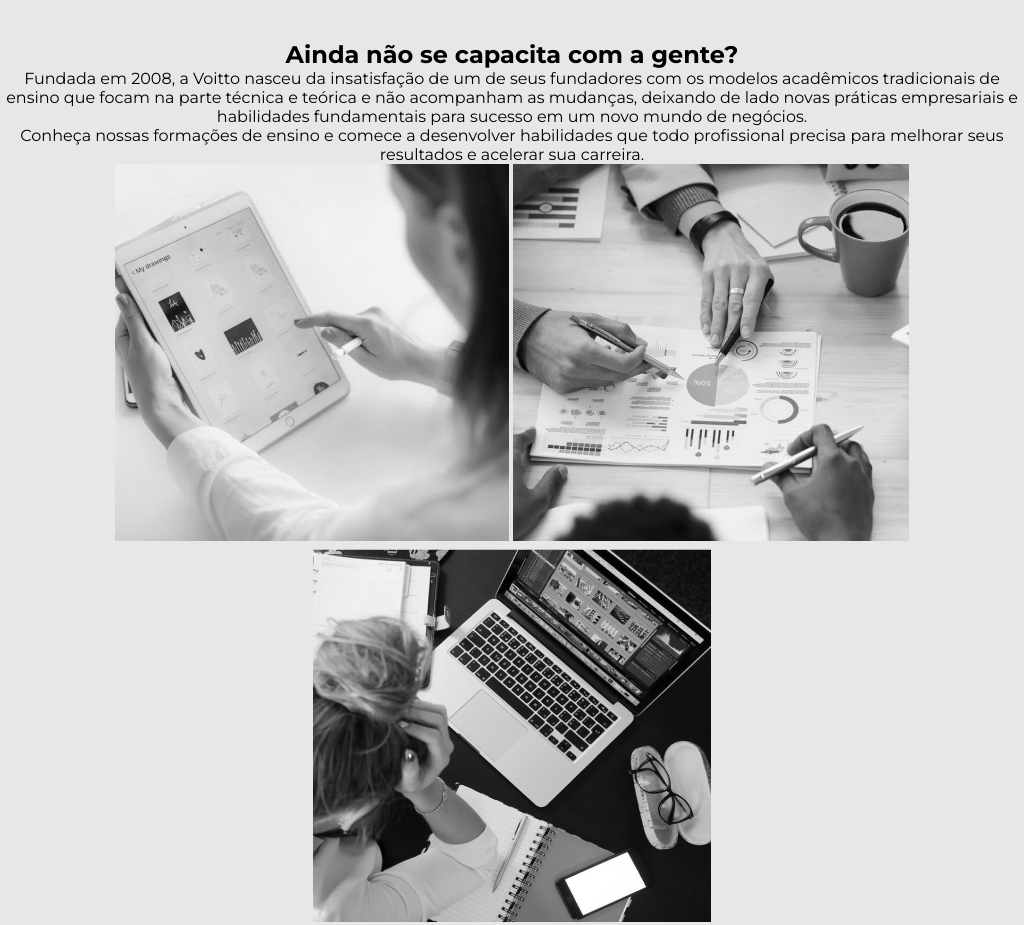
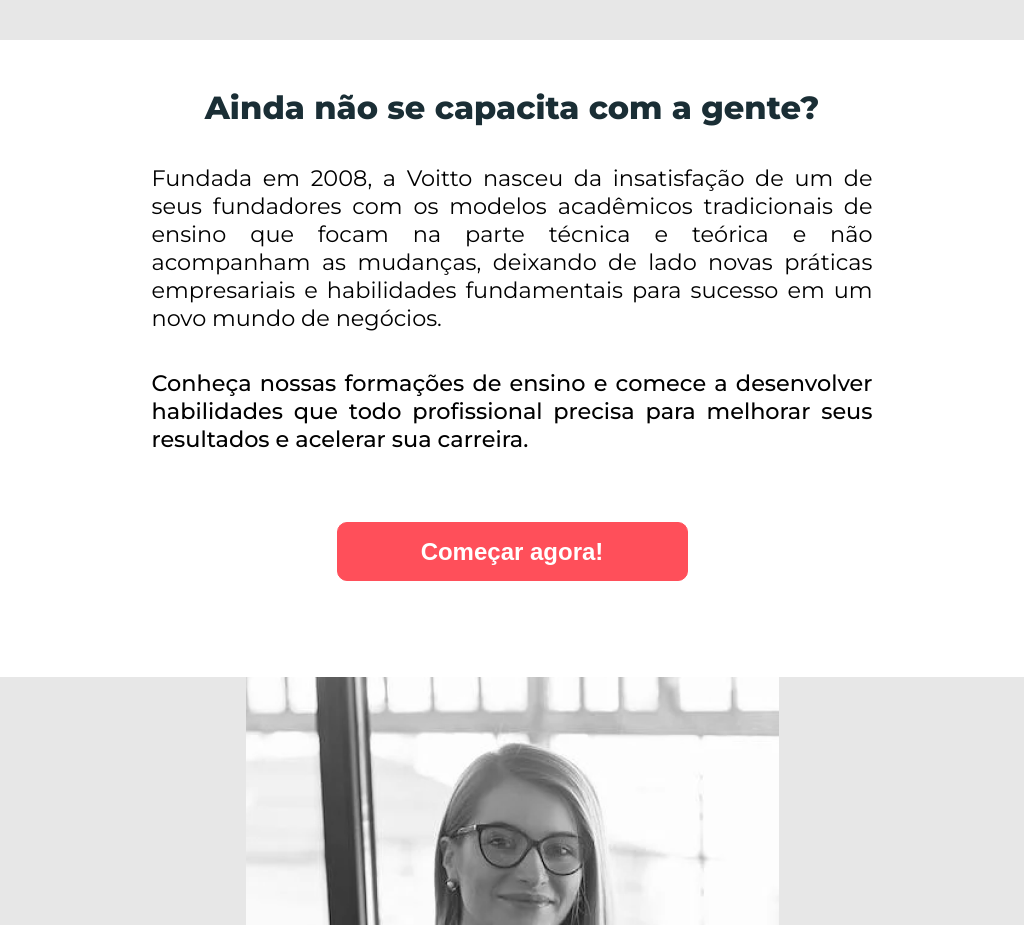
Before and after one commit to LucasMiranda7/LandingPage_Votto, a plain HTML site: page index.html in a window 1024 px wide. Shown: the part 813-1738 px from the top of the page. Drawn offline with Linux system fonts and the light colour scheme.

Commit message:
Section2

```diff
--- a/index.html
+++ b/index.html
@@ -28,7 +28,6 @@
 
         <p class="text_alert">Não perca esta oportunidade!</p>
 
-
         <form class="form_inscricao">
           <input type="text" name="nome" placeholder="Digite seu Nome">
           <input type="text" name="email" placeholder="Digite seu e-mail">
@@ -36,19 +35,21 @@
         </form>
       </article>
         <img class="imagem_ilustrativa" src="Imagens/ilustração-vetorizada.png" alt=" ">
-
     </section>
 
-    <section>
-      <article>
+
+    <section class="apresentação2-voitto">
+      <article class="textfield2">
         <h2>Ainda não se capacita com a gente?</h2>
         <p>Fundada em 2008, a Voitto nasceu da insatisfação de um de seus fundadores com os modelos acadêmicos tradicionais de ensino que focam na parte técnica e teórica e não acompanham as mudanças, deixando de lado novas práticas empresariais e habilidades fundamentais para sucesso em um novo mundo de negócios.</p>
-        <aside>
-          <p>Conheça nossas formações de ensino e comece a desenvolver habilidades que todo profissional precisa para melhorar seus resultados e acelerar sua carreira.</p>
-        </aside>
-        <img src="Imagens/image 1.png" alt="">
-        <img src="Imagens/image 2.png" alt="">
-        <img src="Imagens/image 3.png" alt="">
+        <p class="text_alert2">Conheça nossas formações de ensino e comece a desenvolver habilidades que todo profissional precisa para melhorar seus resultados e acelerar sua carreira.</p>
+
+          <picture class="imagens_ilustrativa2">
+          <img src="Imagens/image 1.png" alt="">
+          <img src="Imagens/image 2.png" alt="">
+          <img src="Imagens/image 3.png" alt="">
+        </picture>
+
       </article>
       <button class="btn-enviar">Começar agora!</button>
     </section>
--- a/style.css
+++ b/style.css
@@ -146,8 +146,48 @@ body {
 }
 
 
+.apresentação2-voitto {
+  background: var(--cor2);
 
+  display: flex;
+  flex-direction: column;
+  justify-content: center;
+  align-items: center;
 
+  padding: 3rem 0 6rem 0;
+}
+
+.textfield2 {
+  text-align: justify;
+  font-size: 1.5rem;
+
+  display: flex;
+  flex-direction: column;
+  align-items: center;
+  gap: 37px;
+
+}
+
+.textfield2 > h2 {
+  color: var(--color-titulo);
+  font-size: 2.25rem;
+  font-weight: 800;
+}
+
+.textfield2 > p {
+  width: 1126px;
+}
+
+.textfield2 .text_alert2 {
+  font-weight: 500;
+}
+
+.imagens_ilustrativa2  {
+  display: flex;
+  flex-direction: row;
+  align-items: center;
+  gap: 20px;
+}
 
 
 
@@ -177,7 +217,7 @@ body {
   }
 
   .textfield1 {
-    width: 80vw;
+    width:100vw;
   }
 
   .textfield1 > h1 {
@@ -213,4 +253,26 @@ body {
   width: 38vw;
 }
 
+.textfield2 > h2 {
+  font-size: 2rem;
 }
+
+.textfield2 > p {
+  font-size: 1.4rem;
+  width: 721px;
+}
+
+.imagens_ilustrativa2 > img:nth-of-type(1) {
+  display: none;
+}
+
+.imagens_ilustrativa2 > img:nth-of-type(2) {
+  display: none;
+}
+
+.imagens_ilustrativa2 > img:nth-of-type(3) {
+  display: none;
+}
+
+
+}
```
